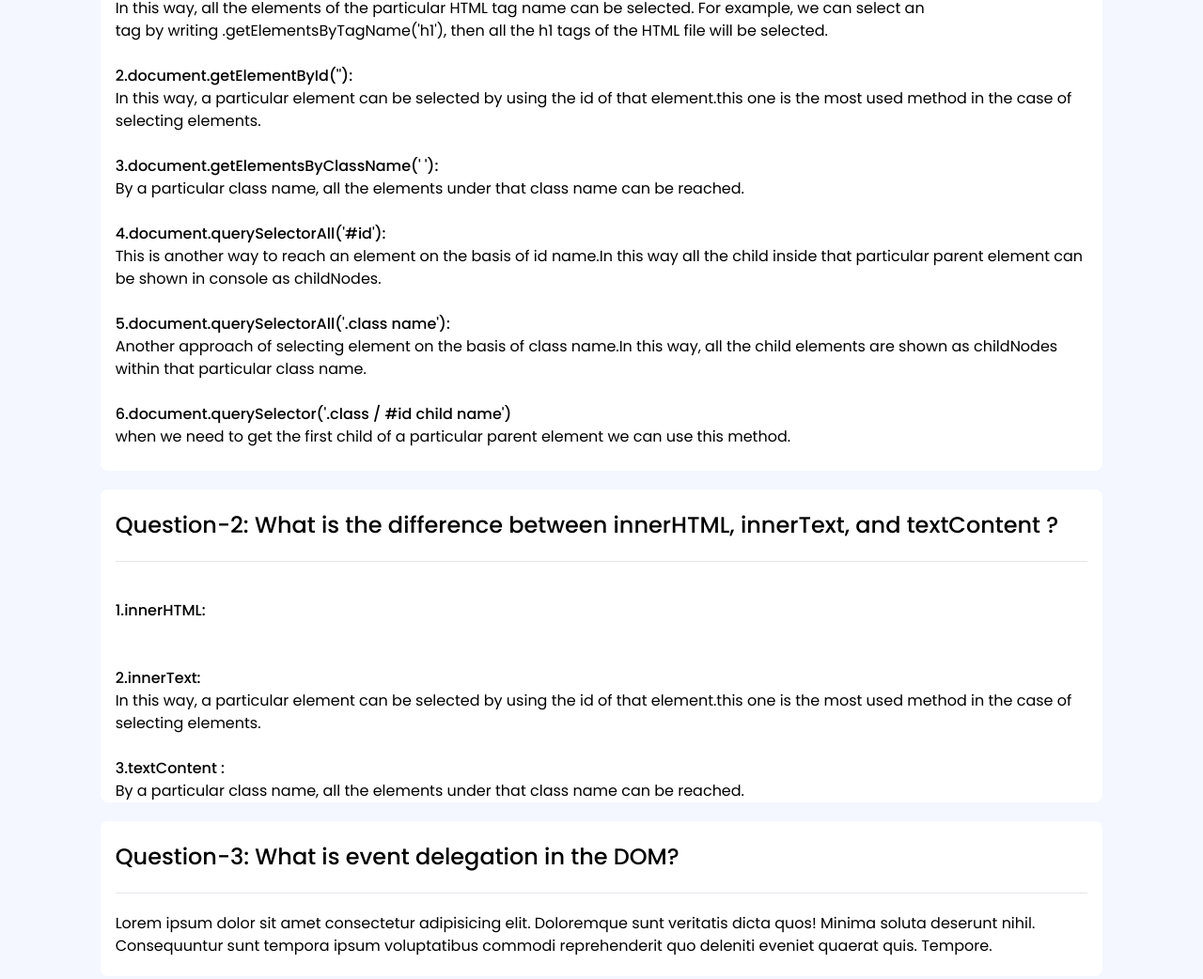
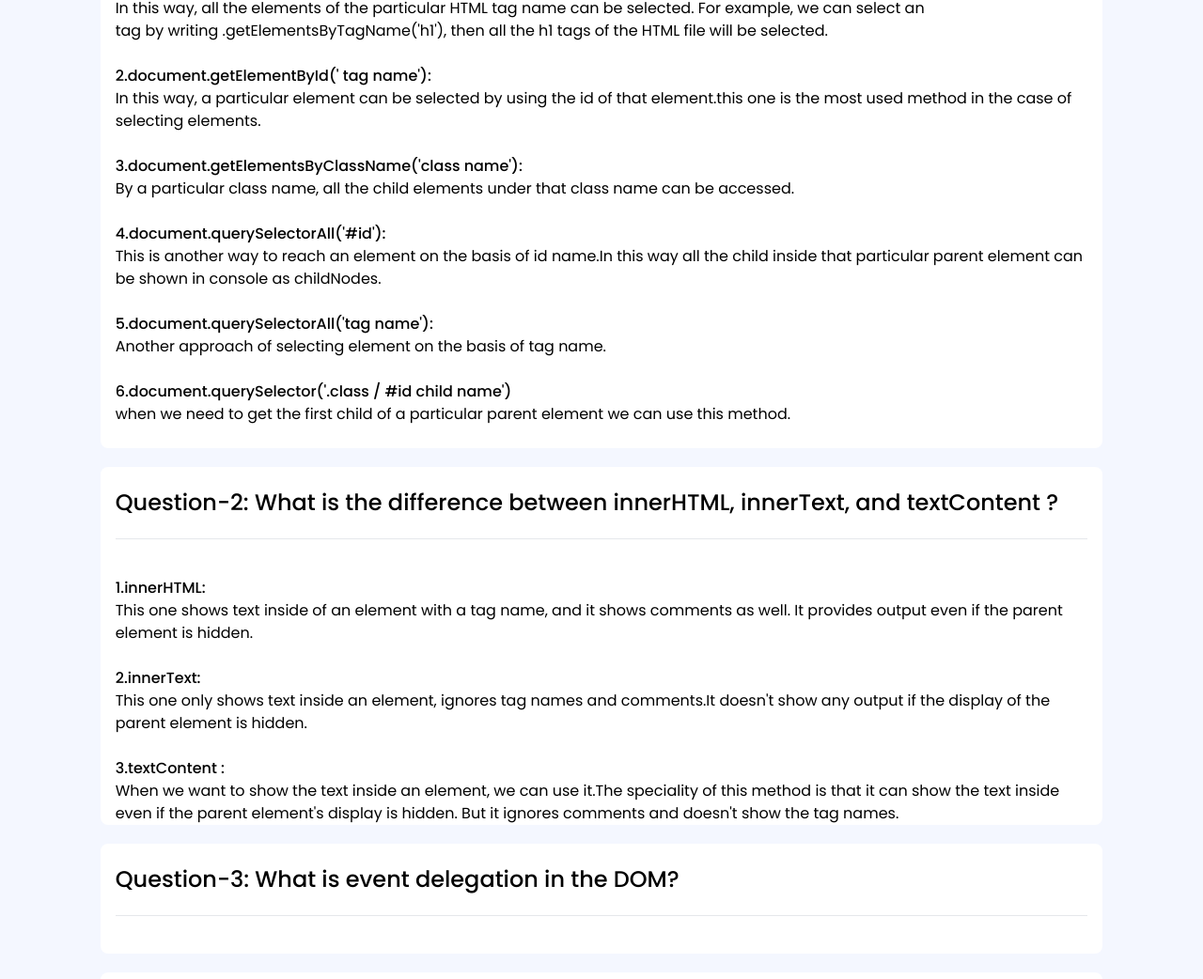
Before and after one commit to AhasanAraShimi/Assignment-5, a plain HTML site: page questions.html in a window 1280 px wide. Shown: the part 366-1408 px from the top of the page at 94% size. Drawn offline with nearby package versions, Linux system fonts and the light colour scheme.

Commit message:
question & answer

```diff
--- a/questions.html
+++ b/questions.html
@@ -49,20 +49,20 @@
       In this way, all the elements of the particular HTML tag name can be selected. For example, we can select an <h1></h1> tag by writing .getElementsByTagName('h1'), then all the h1 tags of the HTML file will be selected.
       <br>  <br>
 
-      <p class="font-[500]">2.document.getElementById(''):</p>
+      <p class="font-[500]">2.document.getElementById(' tag name'):</p>
       In this way, a particular element can be selected by using the id of that element.this one is the most used method in the case of selecting elements.
       <br>  <br>
 
-      <p class="font-[500]">3.document.getElementsByClassName(' '):</p>
-      By a particular class name, all the elements under that class name can be reached.
+      <p class="font-[500]">3.document.getElementsByClassName('class name'):</p>
+      By a particular class name, all the child elements under that class name can be accessed.
       <br>  <br>
 
       <p class="font-[500]">4.document.querySelectorAll('#id'):</p>
       This is another way to reach an element on the basis of id name.In this way all the child inside that particular parent element can be shown in console as childNodes.
       <br>  <br>
 
-      <p class="font-[500]">5.document.querySelectorAll('.class name'):</p>
-     Another approach of selecting element on the basis of class name.In this way, all the child elements are shown as childNodes within that particular class name.
+      <p class="font-[500]">5.document.querySelectorAll('tag name'):</p>
+     Another approach of selecting element on the basis of tag name.
       <br>  <br>
 
       <p class="font-[500]">
@@ -80,15 +80,16 @@
     <div class=" border-b-[1px]"><h2 class="py-[20px] text-[24px] font-[500] ">Question-2: What is the difference between innerHTML, innerText, and textContent ?</h2></div>
     <div><p class="py-[20px]">
       <p class="font-[500]">1.innerHTML:</p>
+      This one shows text inside of an element with a tag name, and it shows comments as well. It provides output even if the parent element is hidden.
 
       <br>  <br>
 
       <p class="font-[500]">2.innerText:</p>
-      In this way, a particular element can be selected by using the id of that element.this one is the most used method in the case of selecting elements.
+      This one only shows text inside an element, ignores tag names and comments.It doesn't show any output if the display of the parent element is hidden.
       <br>  <br>
 
       <p class="font-[500]">3.textContent :</p>
-      By a particular class name, all the elements under that class name can be reached.
+      When we want to show the text inside an element, we can use it.The speciality of this method  is that it can show the text inside even if the parent element's display is hidden. But it ignores comments and doesn't show the tag names.
     </p></div>
 
   </section>
@@ -97,7 +98,7 @@
     <!-- Question-3 -->
     <section class="bg-white w-10/12 mx-auto mt-[20px] px-4 rounded-[8px]">
       <div class=" border-b-[1px]"><h2 class="py-[20px] text-[24px] font-[500] ">Question-3: What is event delegation in the DOM?</h2></div>
-      <div><p class="py-[20px]">Lorem ipsum dolor sit amet consectetur adipisicing elit. Doloremque sunt veritatis dicta quos! Minima soluta deserunt nihil. Consequuntur sunt tempora ipsum voluptatibus commodi reprehenderit quo deleniti eveniet quaerat quis. Tempore.</p></div>
+      <div><p class="py-[20px]"></p></div>
 
     </section>
 
```
Also changed, not shown: JS/script.js (+6 -6 lines), index.html (+1 -1 lines).
